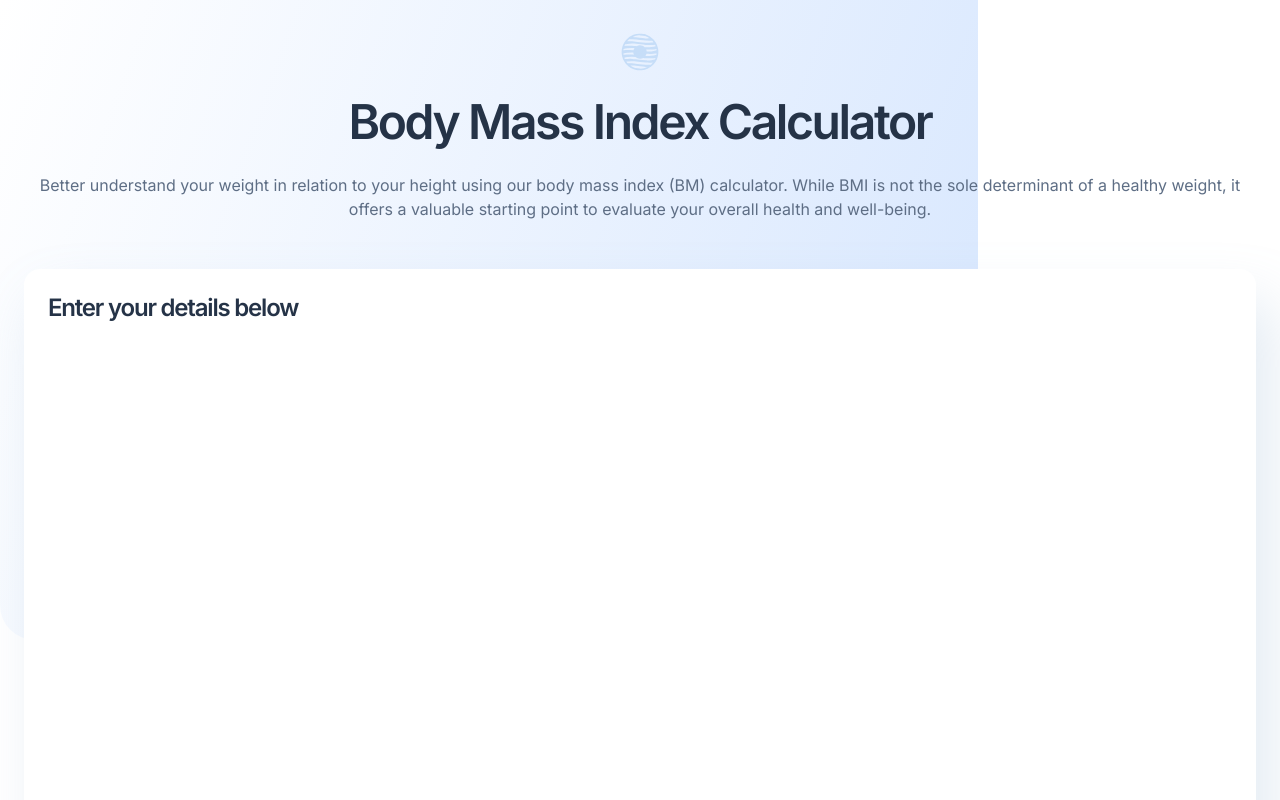
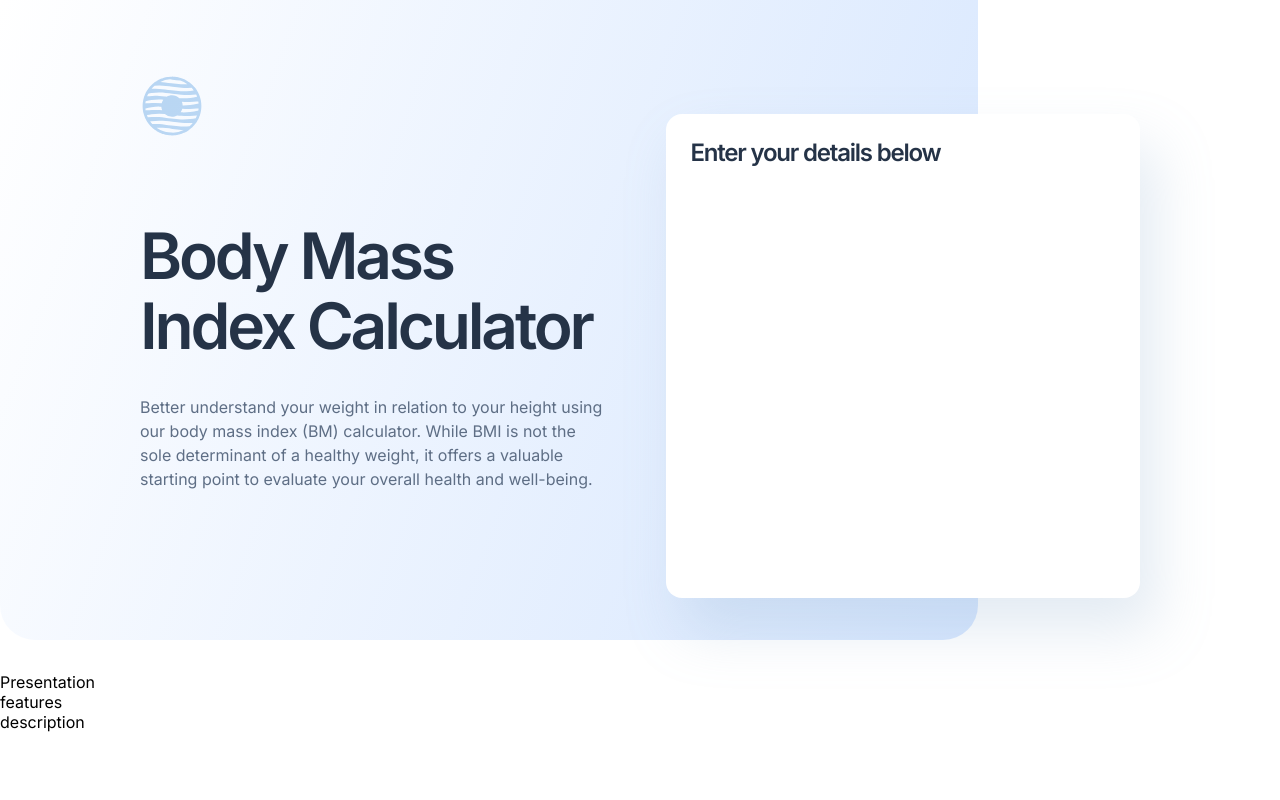
Before and after one commit to caarlosdamian/bmi-calculator, a Next.js app: page / in a window 1280 px wide. Shown: the top 800 px of the page. Built offline with nearby package versions, Linux system fonts and the light colour scheme.

Commit message:
feat(hero): added hero srtyling

```diff
--- a/src/components/calculator/Calculator.module.css
+++ b/src/components/calculator/Calculator.module.css
@@ -16,5 +16,12 @@
     line-height: 29px;
     letter-spacing: -0.05em;
     color: #253347;
-     margin-bottom: 4px;
+    margin-bottom: 4px;
 }
+
+@media (min-width: 993px) {
+    .calculator {
+       width: 564px;
+height: 484px;
+    }
+}
--- /dev/null
+++ b/src/hooks/index.ts
@@ -0,0 +1 @@
+export { useWidth } from './useWidth/useWidth';
--- /dev/null
+++ b/src/hooks/useWidth/useWidth.ts
@@ -0,0 +1,23 @@
+import { useEffect, useState } from 'react';
+
+export const useWidth = () => {
+  const [imgMeasurement, setImgMeasurement] = useState(40);
+
+  useEffect(() => {
+    const handleResize = () => {
+      setImgMeasurement(window.innerWidth > 768 ? 64 : 40);
+    };
+
+    handleResize(); // Initial measurement
+
+    window.addEventListener('resize', handleResize);
+    return () => {
+      window.removeEventListener('resize', handleResize);
+    };
+  }, []);
+
+  return {
+    imgMeasurement,
+    setImgMeasurement,
+  };
+};
--- a/src/sections/hero/Hero.module.css
+++ b/src/sections/hero/Hero.module.css
@@ -60,3 +60,67 @@
     color: var(--dark-electric-blue);
 
 }
+
+@media (min-width: 768px) {
+    .hero {
+        display: flex;
+        gap: 40px;
+    }
+
+    .hero__headers--title {
+        max-width: 580px;
+    }
+}
+
+@media (min-width: 768px) {
+    .hero {
+        gap: 40px;
+    }
+
+    .hero__headers--title {
+        max-width: 580px;
+    }
+}
+
+@media (min-width: 993px) {
+    .hero {
+        padding: 74px 140px;
+        align-items: flex-start;
+        gap: 0;
+    }
+
+    .hero__nav {
+        display: flex;
+        align-items: flex-start;
+        justify-content: flex-start;
+        width: 564px;
+        align-self: flex-start;
+    }
+
+    .hero::after {
+        max-width: 978px;
+        max-height: 737px;
+    }
+
+    .hero__content {
+        flex-direction: row;
+        align-items: center;
+    }
+
+    .hero__headers {
+        gap: 34px;
+        align-items: flex-start;
+        justify-content: flex-start;
+    }
+
+    .hero__headers--title {
+        text-align: start;
+        font-size: 64px;
+    }
+
+    .hero__headers--subtitle {
+        text-align: start;
+        max-width: 465px;
+    }
+
+}
--- a/src/sections/hero/Hero.tsx
+++ b/src/sections/hero/Hero.tsx
@@ -1,13 +1,21 @@
+'use client';
 import Image from 'next/image';
-import React from 'react';
+import React, { useEffect, useMemo, useState } from 'react';
 import styles from './Hero.module.css';
 import { Calculator } from '@/components';
+import { useWidth } from '@/hooks';
 
 export const Hero = () => {
+  const { imgMeasurement } = useWidth();
   return (
     <section id="hero" className={styles.hero}>
       <nav className={styles.hero__nav}>
-        <Image src="/logo.svg" alt="logo" width={40} height={40} />
+        <Image
+          src="/logo.svg"
+          alt="logo"
+          width={imgMeasurement}
+          height={imgMeasurement}
+        />
       </nav>
       <div className={styles.hero__content}>
         <div className={styles.hero__headers}>
@@ -21,7 +29,7 @@ export const Hero = () => {
             to evaluate your overall health and well-being.
           </h1>
         </div>
-        <Calculator/>
+        <Calculator />
       </div>
     </section>
   );
```
Also changed, not shown: src/sections/presentation/Presentation.tsx (added, +8 -0 lines), src/sections/presentation/Presentation.module.css (added).
